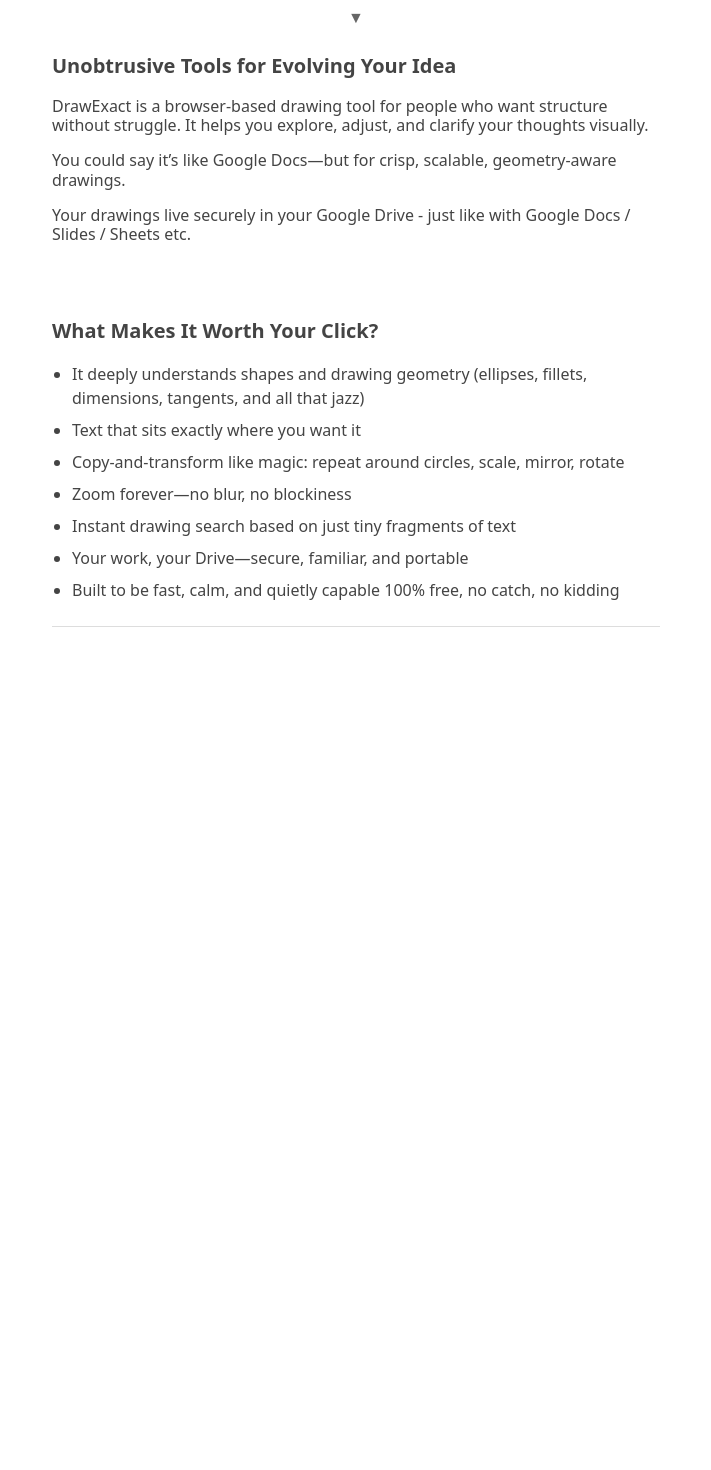
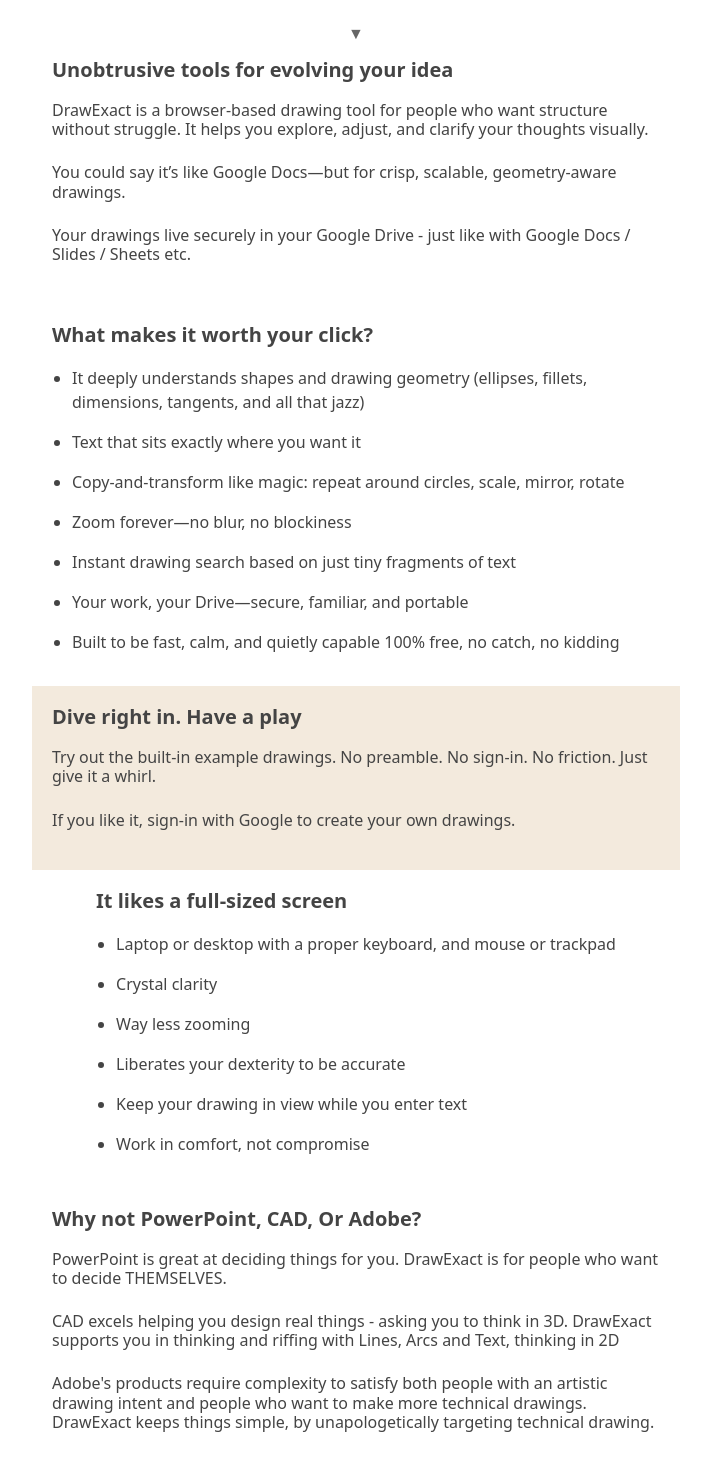
Before and after one commit to peterhoward42/dxact-web, a Svelte app: page / in a window 1280 px wide. Shown: the part 1238-2708 px from the top of the page, without its empty margins (284-995 px from the left). Before the commit the page ends 1921 px from the top, so only its background shows below. Built offline with nearby package versions, Linux system fonts and the light colour scheme.

Commit message:
Put in remainder of narrative sections

```diff
--- a/src/App.svelte
+++ b/src/App.svelte
@@ -1,8 +1,11 @@
 <script>
     import HeroSection from "./components/HeroSection.svelte";
     import ScrollCue from "./components/ScrollCue.svelte";
-    import WhatIs from "./components/WhatIs.svelte"
+    import WhatIs from "./components/WhatIs.svelte";
     import WhatMakeItWorth from "./components/WhatMakeItWorth.svelte";
+    import GetStarted from "./components/GetStarted.svelte";
+    import BigScreen from "./components/BigScreen.svelte";
+    import PowerPoint from "./components/PowerPoint.svelte";
 </script>
 
 <div class="screen">
@@ -10,7 +13,10 @@
         <HeroSection />
         <ScrollCue />
         <WhatIs />
-        <WhatMakeItWorth/>
+        <WhatMakeItWorth />
+        <GetStarted />
+        <BigScreen />
+        <PowerPoint />
     </div>
 </div>
 
--- /dev/null
+++ b/src/components/BigScreen.svelte
@@ -0,0 +1,15 @@
+<div class="bigscreen qsec">
+    <div class="qsec-head">It likes a full-sized screen</div>
+    <div class="qsec-body">
+        <ul>
+            <li>
+                Laptop or desktop with a proper keyboard, and mouse or trackpad
+            </li>
+            <li>Crystal clarity</li>
+            <li>Way less zooming</li>
+            <li>Liberates your dexterity to be accurate</li>
+            <li>Keep your drawing in view while you enter text</li>
+            <li>Work in comfort, not compromise</li>
+        </ul>
+    </div>
+</div>
--- a/src/components/CTA.svelte
+++ b/src/components/CTA.svelte
@@ -11,7 +11,7 @@
         class="button qpad-rem q-rounded-ends qfadein"
         onclick={handleOpenDrawExact}
     >
-        Your Canvas Awaits!
+        Your canvas awaits!
     </div>
     <div class="reinforce">(enter DrawExact)</div>
 </div>
--- a/src/components/FooterSection.svelte
+++ b/src/components/FooterSection.svelte
@@ -1,5 +1,5 @@
 <footer>
-  <p><a href="/privacy">Privacy Policy</a></p>
+  <p><a href="/privacy">Privacy [olicy</a></p>
   <p>Contact: support@drawexact.com</p>
   <p>&copy; 2025 DrawExact</p>
 </footer>
--- /dev/null
+++ b/src/components/GetStarted.svelte
@@ -0,0 +1,11 @@
+<div class="getstarted qsec qbg-alt">
+    <div class="qsec-head">Dive right in. Have a play</div>
+    <div class="qsec-body">
+        <p>
+            Try out the built-in example drawings. No
+            preamble. No sign-in. No friction. Just give it a whirl.
+        </p>
+
+        <p>If you like it, sign-in with Google to create your own drawings.</p>
+    </div>
+</div>
--- a/src/components/HeroSection.svelte
+++ b/src/components/HeroSection.svelte
@@ -30,12 +30,12 @@
   .youthink {
     font-size: 1.2rem;
     text-align: center;
-    padding-top: 1.5rem;
+    padding-top: 1.75rem;
   }
   .helpsshape {
     font-size: 1.1rem;
     text-align: center;
-    padding-top: 1rem;
-    padding-bottom: 1.5rem;
+    padding-top: 1.5rem;
+    padding-bottom: 1.75rem;
   }
 </style>
--- /dev/null
+++ b/src/components/PowerPoint.svelte
@@ -0,0 +1,21 @@
+<div class="powerpoint qsec">
+    <div class="qsec-head">Why not PowerPoint, CAD, Or Adobe?</div>
+    <div class="qsec-body">
+        <p>
+            PowerPoint is great at deciding things for you. DrawExact is for
+            people who want to decide THEMSELVES.
+        </p>
+
+        <p>
+            CAD excels helping you design real things - asking you to think in
+            3D. DrawExact supports you in thinking and riffing with Lines, Arcs
+            and Text, thinking in 2D
+        </p>
+        <p>
+            Adobe's products require complexity to satisfy both people with an
+            artistic drawing intent and people who want to make more technical
+            drawings. DrawExact keeps things simple, by unapologetically
+            targeting technical drawing.
+        </p>
+    </div>
+</div>
--- a/src/components/WhatIs.svelte
+++ b/src/components/WhatIs.svelte
@@ -1,5 +1,5 @@
 <div class="what qsec">
-    <div class="qsec-head">Unobtrusive Tools for Evolving Your Idea</div>
+    <div class="qsec-head">Unobtrusive tools for evolving your idea</div>
     <div class="qsec-body">
         <p>
             DrawExact is a browser-based drawing tool for people who want
--- a/src/components/WhatMakeItWorth.svelte
+++ b/src/components/WhatMakeItWorth.svelte
@@ -1,5 +1,5 @@
 <div class="worth qsec">
-    <div class="qsec-head">What Makes It Worth Your Click?</div>
+    <div class="qsec-head">What makes it worth your click?</div>
     <div class="qsec-body">
         <ul>
             <li>
--- a/src/css/section.css
+++ b/src/css/section.css
@@ -1,41 +1,30 @@
 .qsec {
-    padding: 1.75rem 1.25rem;
-
+    padding: 1rem 1.25rem;
     max-width: 38rem;
-    margin: 0 auto;
-}
-
-.qsec+.qsec::after {
-    content: "";
-    display: block;
-    height: 1px;
-    background: #ddd;
-    margin-bottom: 1.75rem;
 }
 
 .qsec-head {
     font-size: 1.25rem;
     font-weight: 600;
+    padding-top:0rem;
     margin-bottom: 0.5rem;
 }
 
 .qsec-body {
     font-size: 1rem;
     line-height: 1.6;
-    margin-bottom: 1rem;
 }
 
 .qsec-body p {
-    margin-bottom: 1rem;
+    margin-bottom: 1.5rem;
 }
 
 .qsec-body ul {
     list-style-type: disc;
     padding-left: 1.25rem;
-    margin-bottom: 1.5rem;
 }
 
 .qsec-body li {
-    margin-bottom: 0.5rem;
+    margin-bottom: 1rem;
     line-height: 1.5;
 }
```
Also changed, not shown: src/components/HowItWorksSection.svelte (deleted, +0 -12 lines), src/components/ImageCard.svelte (deleted, +0 -23 lines).
